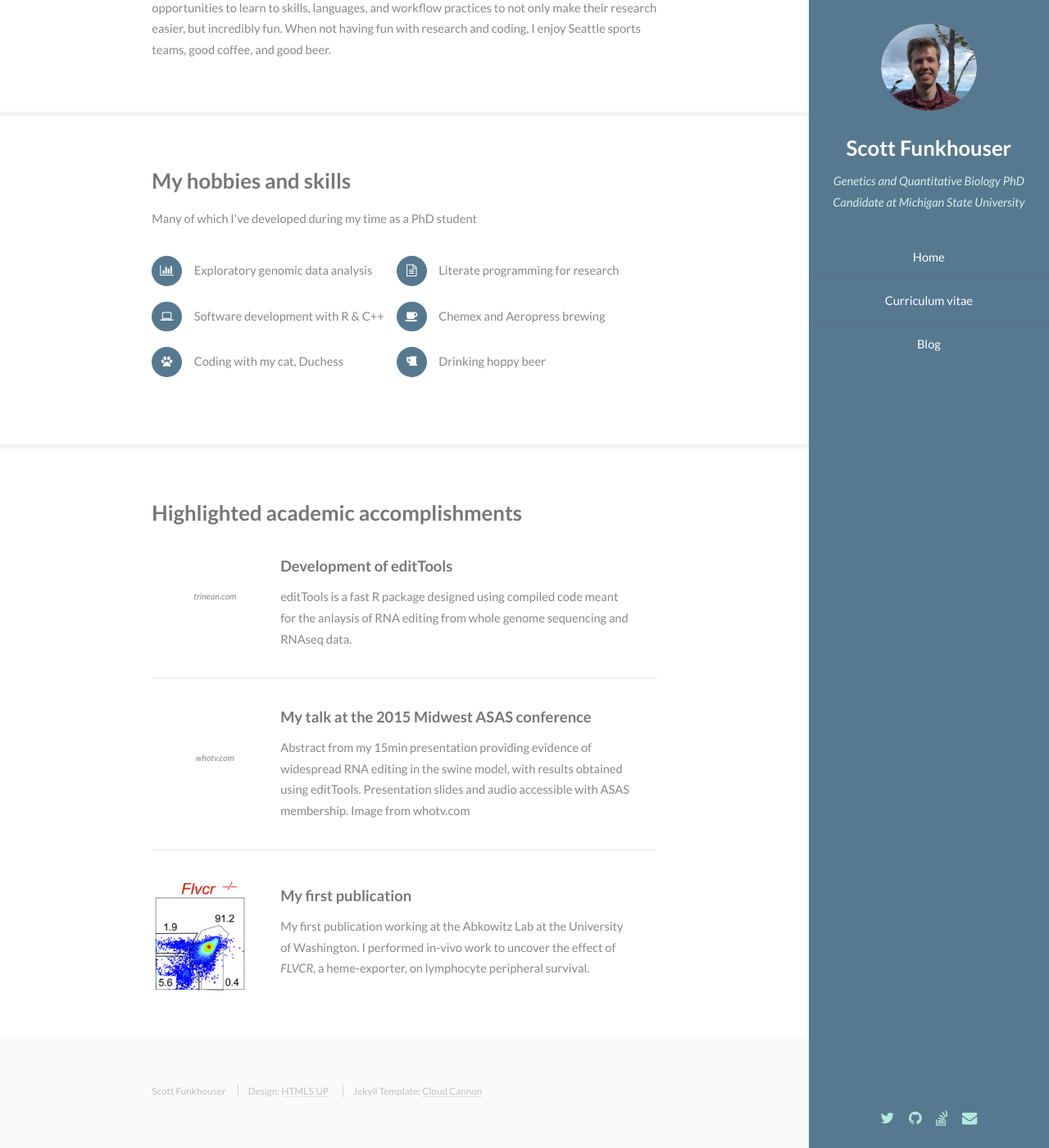
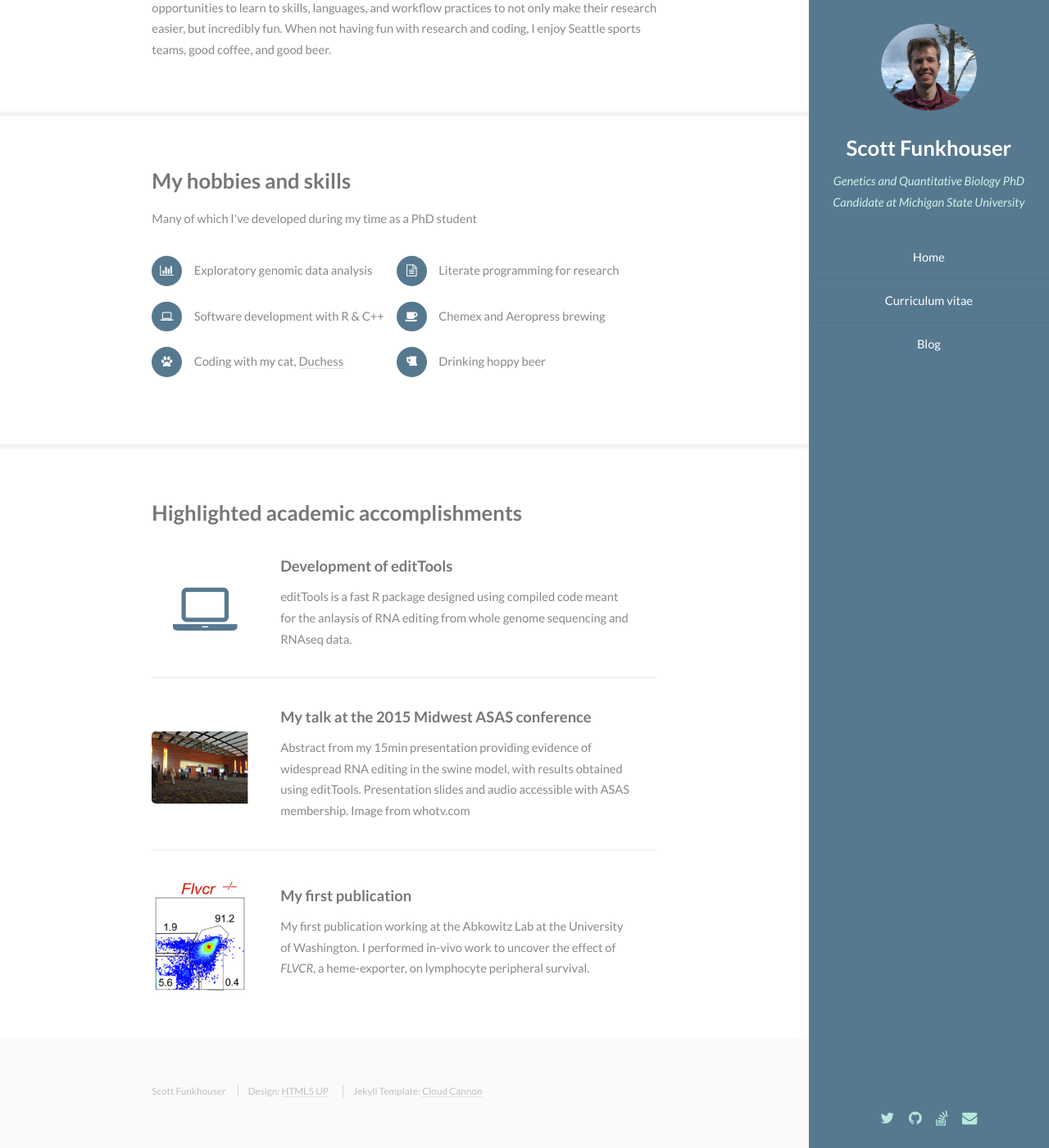
Before and after one commit to funkhou9/blog, a Jekyll site: the page built from index.html, in a window 1280 px wide and 1400 px high, scrolled down 541 px. Shown: the whole window at 82% size. Built offline with Jekyll 4.4.1, drawn with Linux system fonts in a browser that asks for light colours.

Commit message:
chaged features images

```diff
--- a/css/style.css
+++ b/css/style.css
@@ -924,10 +924,14 @@
 			vertical-align: middle;
 		}
 
-		.features article .feature-fig .image img {
-			display: inline-block;
+		.features article .feature-fig img {
 			padding-right: 2.5em;
 			width: 100%;
+		}
+
+		.features article .feature-fig i {
+			color: #567990;
+			margin-left: 0.35em;
 		}
 
 		.features article .feature-fig figcaption {
--- a/index.html
+++ b/index.html
@@ -25,7 +25,7 @@ layout: default
                 <li class="fa-file-text-o">Literate programming for research</li>
                 <li class="fa-laptop">Software development with R &amp; C++</li>
                 <li class="fa-coffee">Chemex and Aeropress brewing</li>
-                <li class="fa-paw">Coding with my cat, Duchess</li>
+                <li class="fa-paw">Coding with my cat, <a href="https://www.instagram.com/duchess_of_fluffington/">Duchess</a></li>
                 <li class="fa-beer">Drinking hoppy beer</li>
             </ul>
         </div>
@@ -40,8 +40,8 @@ layout: default
                 <article>
                     <div class="feature-fig">
                         <figure>
-                            <!-- <a href="https://github.com/funkhou9/editTools" class="image"><img src="images/icon_rna.png"/></a> -->
-                            <figcaption>trinean.com</figcaption>
+                            <a href="https://github.com/funkhou9/editTools" class="image"><i class="fa fa-laptop fa-5x"></i></a>
+                            <figcaption></figcaption>
                         </figure>
                     </div>
                     <div class="inner">
@@ -52,8 +52,8 @@ layout: default
                 <article>
                     <div class="feature-fig">
                         <figure>
-                            <!-- <a href="https://asas.confex.com/asas/mw15/webprogram/Paper11620.html" class="image"><img src="images/des-moines_skyline.jpg"/></a> -->
-                            <figcaption>whotv.com</figcaption>
+                            <a href="https://asas.confex.com/asas/mw15/webprogram/Paper11620.html" class="image"><img src="images/midwest.jpg"/></a>
+                            <figcaption></figcaption>
                         </figure>
                     </div>
                     <div class="inner">
```
Also changed, not shown: images/des-moines_skyline.jpg (deleted), images/midwest.jpg (added).
